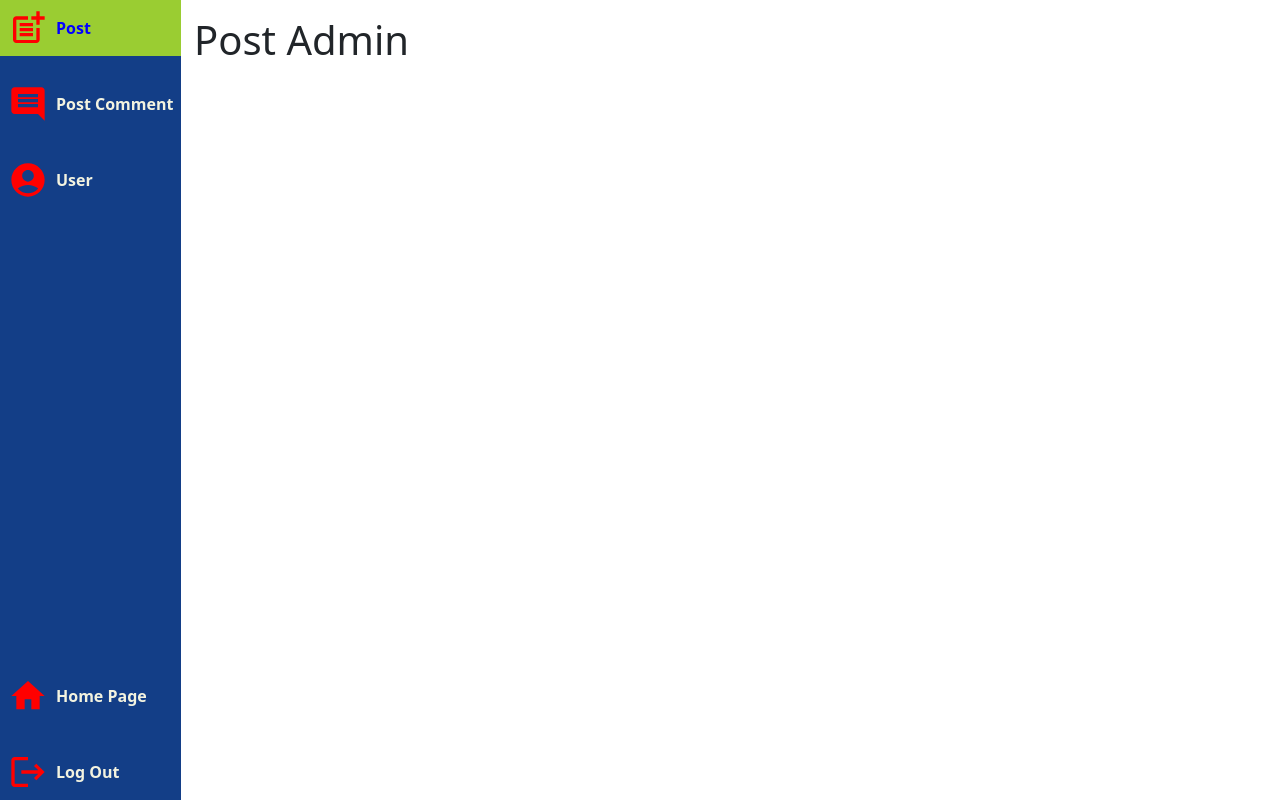
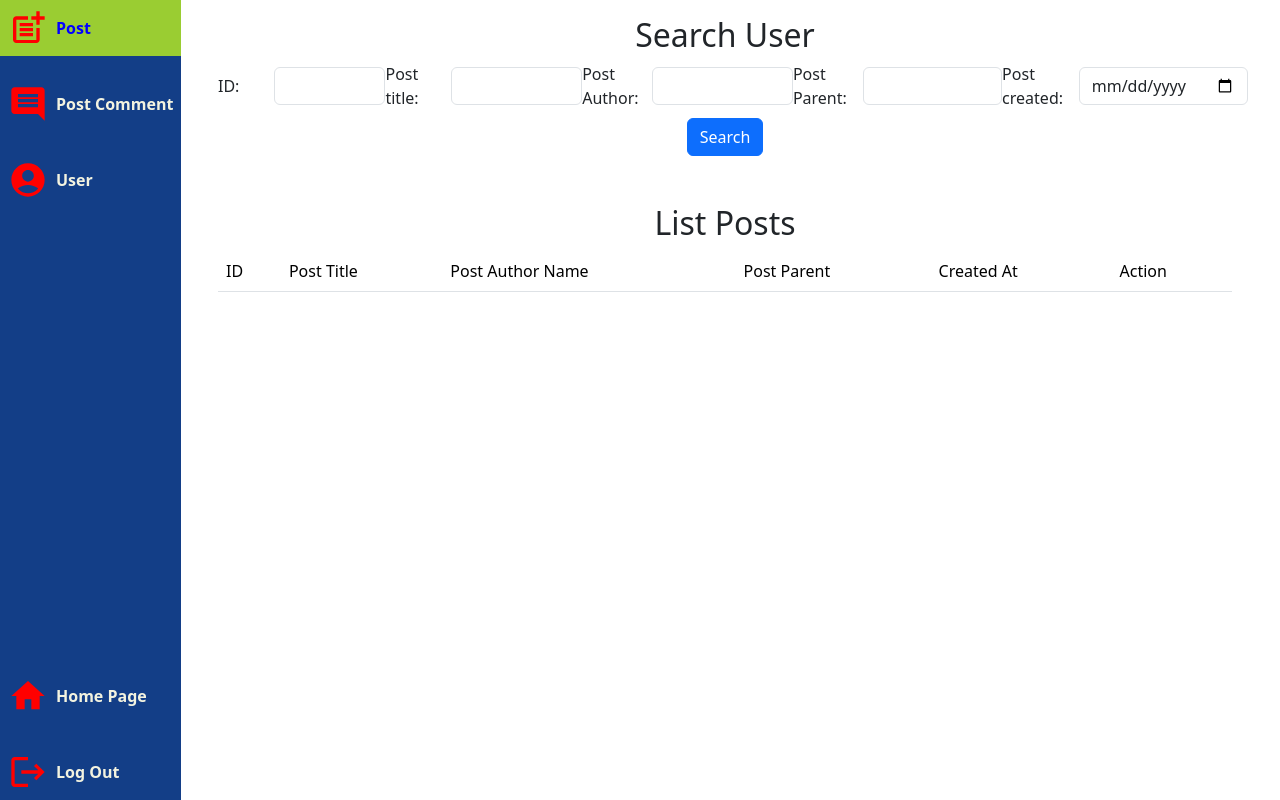
Before and after one commit to TDMinhNhat/web_blog_www_lab06, a React (Vite) app in the folder blog_fe_lab06/: page /admin in a window 1280 px wide. Built offline with nearby package versions, Linux system fonts and the light colour scheme.

Commit message:
done post-content for tab post

```diff
--- a/blog_fe_lab06/src/components/admin/PostAdminComponent.tsx
+++ b/blog_fe_lab06/src/components/admin/PostAdminComponent.tsx
@@ -2,9 +2,63 @@ import React from "react"
 
 export default function PostAdminComponent() {
 
+    const [post, setPost] = React.useState([])
+
     return (
-        <div>
-            <h1>Post Admin</h1>
+        <div className="container-fluid">
+            { /* Search Post */}
+            <div className="container-fluid">
+                <div>
+                    <h2 className="text-center">Search User</h2>
+                </div>
+                <div className="d-flex align-items-center justify-content-around mt-2">
+                    <div className="d-flex align-items-center">
+                        <label className="col-4">ID:</label>
+                        <input className="form-control" name="inputPostId" type="number" />
+                    </div>
+                    <div className="d-flex align-items-center">
+                        <label className="col-4">Post title:</label>
+                        <input className="form-control" name="inputPostTitle" />
+                    </div>
+                    <div className="d-flex align-items-center">
+                        <label className="col-4">Post Author:</label>
+                        <input className="form-control" name="inputPostAuthor" />
+                    </div>
+                    <div className="d-flex align-items-center">
+                        <label className="col-4">Post Parent:</label>
+                        <input className="form-control" name="inputPostParent" type="number" />
+                    </div>
+                    <div className="d-flex align-items-center">
+                        <label className="col-4">Post created:</label>
+                        <input className="form-control" name="inputPostCreated" type="date" />
+                    </div>
+                </div>
+                <div className="mt-2 text-center">
+                    <button className="btn btn-primary">Search</button>
+                </div>
+            </div>
+
+            { /* Show table posts */}
+            <div className="container-fluid mt-5">
+                <div>
+                    <h2 className="text-center">List Posts</h2>
+                </div>
+                <table className="table table-hover">
+                    <thead>
+                        <tr>
+                            <td>ID</td>
+                            <td>Post Title</td>
+                            <td>Post Author Name</td>
+                            <td>Post Parent</td>
+                            <td>Created At</td>
+                            <td>Action</td>
+                        </tr>
+                    </thead>
+                    <tbody className="container-fluid">
+
+                    </tbody>
+                </table>
+            </div>
         </div>
     )
 }
--- /dev/null
+++ b/blog_fe_lab06/src/pages/admin/ViewPostDetailPage.tsx
@@ -0,0 +1,7 @@
+
+export default function ViewPostDetailPage() {
+    return (
+        <>
+        </>
+    )
+}
--- a/blog_fe_lab06/src/routes/routes.ts
+++ b/blog_fe_lab06/src/routes/routes.ts
@@ -4,6 +4,7 @@ import React from "react";
 import AdminPage from "../pages/AdminPage";
 import HomePage from "../pages/HomePage";
 import ViewUserDetailPage from "../pages/admin/ViewUserDetailPage";
+import ViewPostDetailPage from "../pages/admin/ViewPostDetailPage";
 const routes = createBrowserRouter([
     {
         path: "/",
@@ -19,6 +20,11 @@ const routes = createBrowserRouter([
                 path: "user-detail/:userId",
                 element: React.createElement(ViewUserDetailPage, null),
                 errorElement: React.createElement(ErrorPage, null)
+            },
+            {
+                path: "post-detail/:postId",
+                element: React.createElement(ViewPostDetailPage, null),
+                errorElement: React.createElement(ErrorPage, null)
             }
         ]
     }
```
